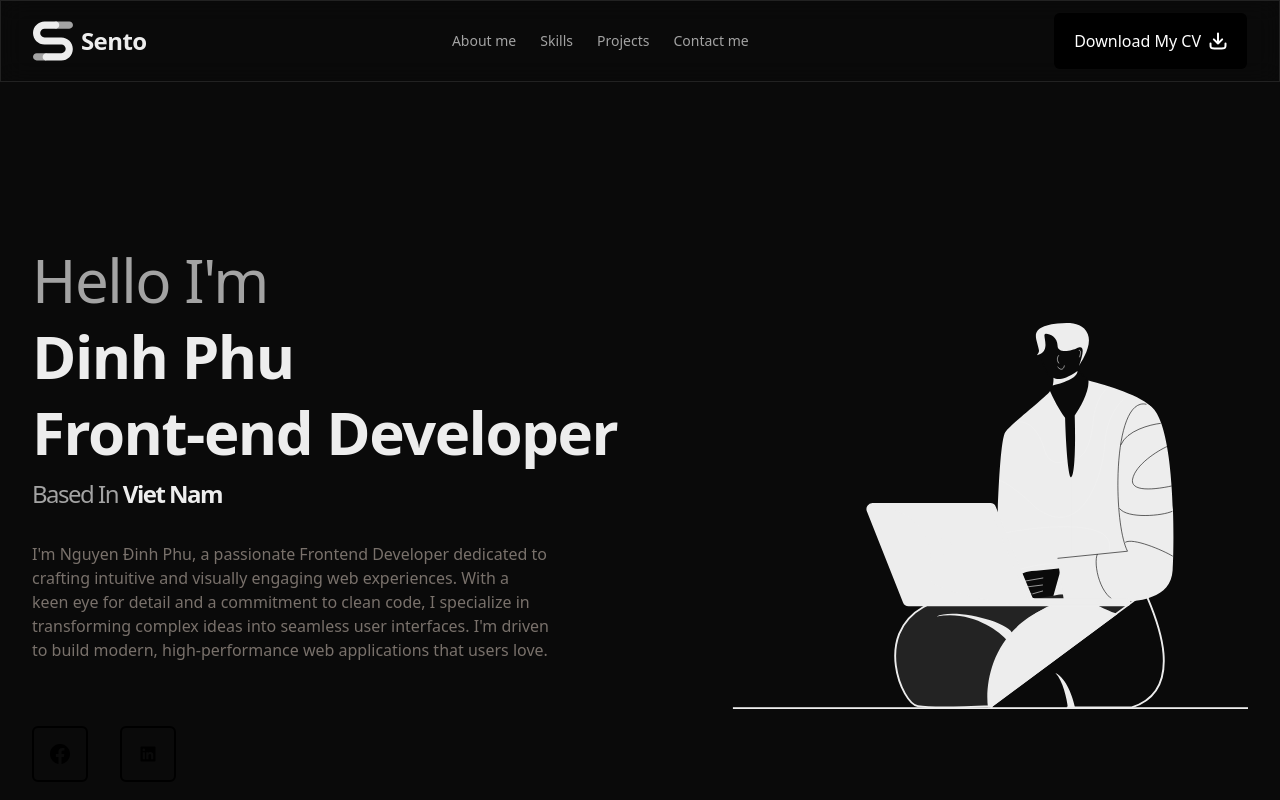
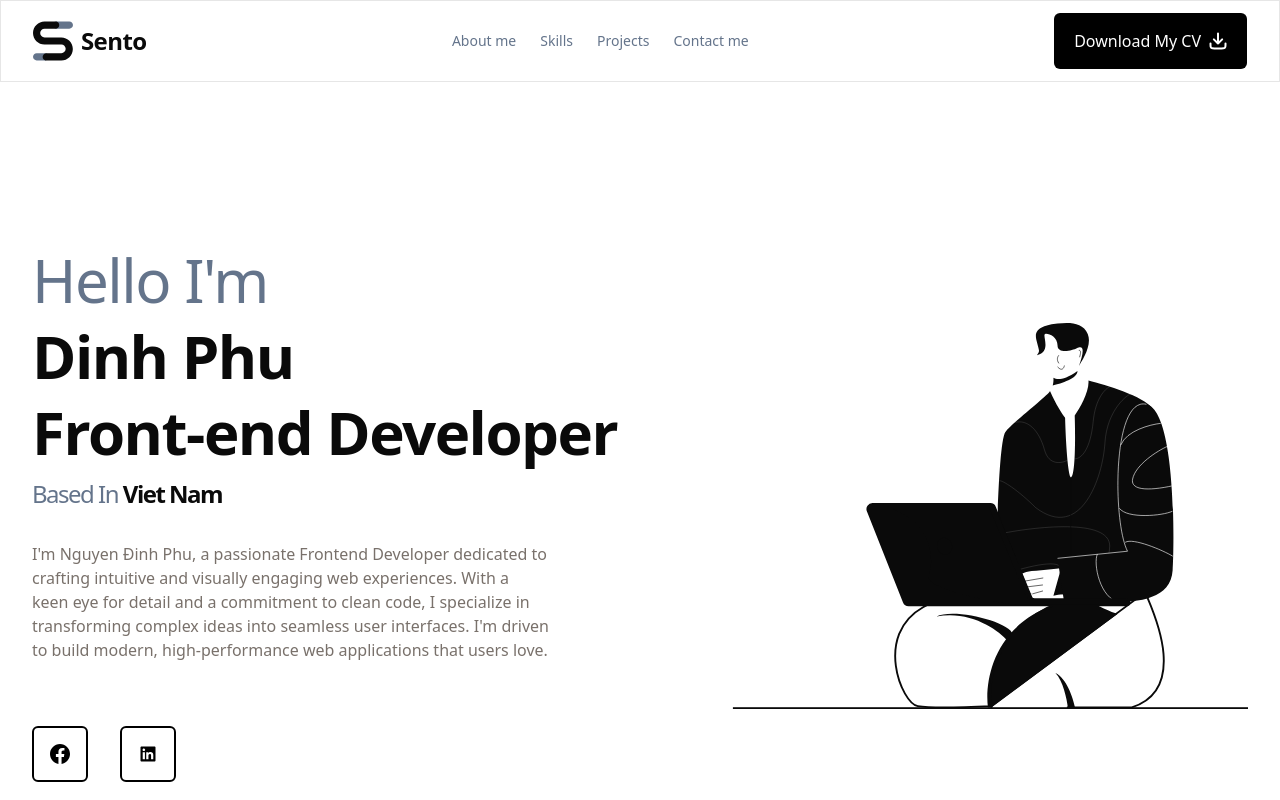
Before and after one commit to sento800/sento800.github.io, a Next.js app: page / in a window 1280 px wide. Shown: the top 800 px of the page. Built offline with nearby package versions, Linux system fonts and the light colour scheme.

Commit message:
fix: switch to light theme default and add scroll-padding-top for fixed header

```diff
--- a/app/globals.css
+++ b/app/globals.css
@@ -20,6 +20,25 @@
 
 @layer base {
   :root {
+    --background: #ffffff;
+    --foreground: #0a0a0a;
+    --card: #f8f9fa;
+    --card-foreground: #0a0a0a;
+    --popover: #ffffff;
+    --popover-foreground: #0a0a0a;
+    --primary: #0a0a0a;
+    --primary-foreground: #ffffff;
+    --secondary: #f1f5f9;
+    --secondary-foreground: #0a0a0a;
+    --muted: #f1f5f9;
+    --muted-foreground: #64748b;
+    --accent: #f1f5f9;
+    --accent-foreground: #0a0a0a;
+    --border: #e2e8f0;
+  }
+
+  @media (prefers-color-scheme: dark) {
+    :root {
       --background: #0a0a0a;
       --foreground: #ededed;
       --card: #171717;
@@ -37,11 +56,15 @@
       --border: #262626;
     }
   }
+}
 
 @layer base {
   * {
     scroll-behavior: smooth;
     @apply border-border;
+  }
+  html {
+    scroll-padding-top: 6rem;
   }
   body {
     @apply bg-background text-foreground;
@@ -51,10 +74,10 @@
 
 @layer utilities {
   .glass {
-    @apply bg-background/60 backdrop-blur-md border border-white/10;
+    @apply bg-background/60 backdrop-blur-md border border-foreground/10;
   }
   .glass-card {
-    @apply bg-card/80 backdrop-blur-lg border border-white/5 rounded-2xl shadow-xl;
+    @apply bg-card/80 backdrop-blur-lg border border-foreground/5 rounded-2xl shadow-xl;
   }
 }
 
```
Lines whose indentation alone changed are shown as unchanged.
